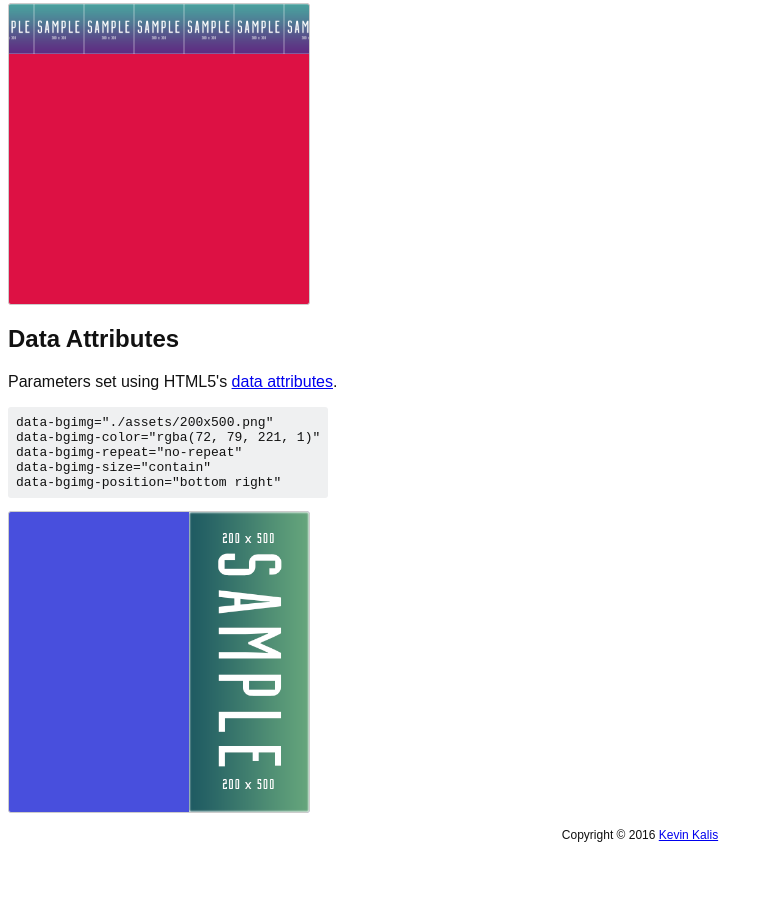
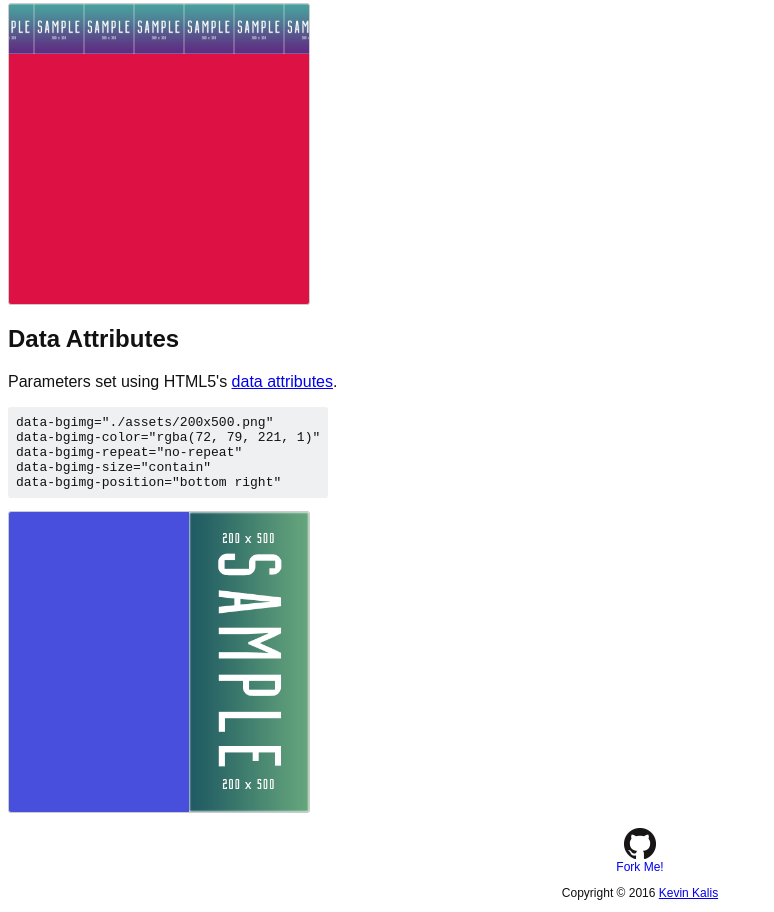
Before and after one commit to rocity/jquery-bgimg, a plain HTML site: page docs/index.html in a window 1280 px wide. Shown: the part 741-1653 px from the top of the page, without its empty margins (0-774 px from the left). Before the commit the page ends 1595 px from the top, so only its background shows below. Drawn offline with nearby package versions, Linux system fonts and the light colour scheme.

Commit message:
Move demo into /docs

```diff
--- a/demo/assets/style.css
+++ b/docs/assets/style.css
@@ -15,9 +15,16 @@ pre {
     border-radius: 3px;
 }
 
-footer p {
+footer {
     text-align: center;
     font-size: 12px;
+}
+
+footer .fork-link {
+    text-decoration: none;
+}
+footer .fork-link p {
+    margin: 0;
 }
 
 .demodiv {
--- a/demo/index.html
+++ b/docs/index.html
@@ -65,6 +65,12 @@ data-bgimg-position="bottom right"</pre>
         </script>
 
     <footer>
+        <a class="fork-link" href="https://github.com/rocity/jquery-bgimg">
+            <img src="./assets/GitHub-Mark-32px.png" alt="github mark">
+            <br>
+            <span>Fork Me!</span>
+        </a>
+        <br>
         <p>Copyright &copy; 2016 <a href="https://github.com/rocity">Kevin Kalis</a></p>
     </footer>
     </body>
```
Also changed, not shown: docs/assets/200x200-4.png (renamed from demo/assets/200x200-4.png), docs/assets/200x500.png (renamed from demo/assets/200x500.png), docs/assets/300x300.png (renamed from demo/assets/300x300.png), docs/assets/500x200.png (renamed from demo/assets/500x200.png), docs/assets/GitHub-Mark-32px.png (added), 1 other file.
